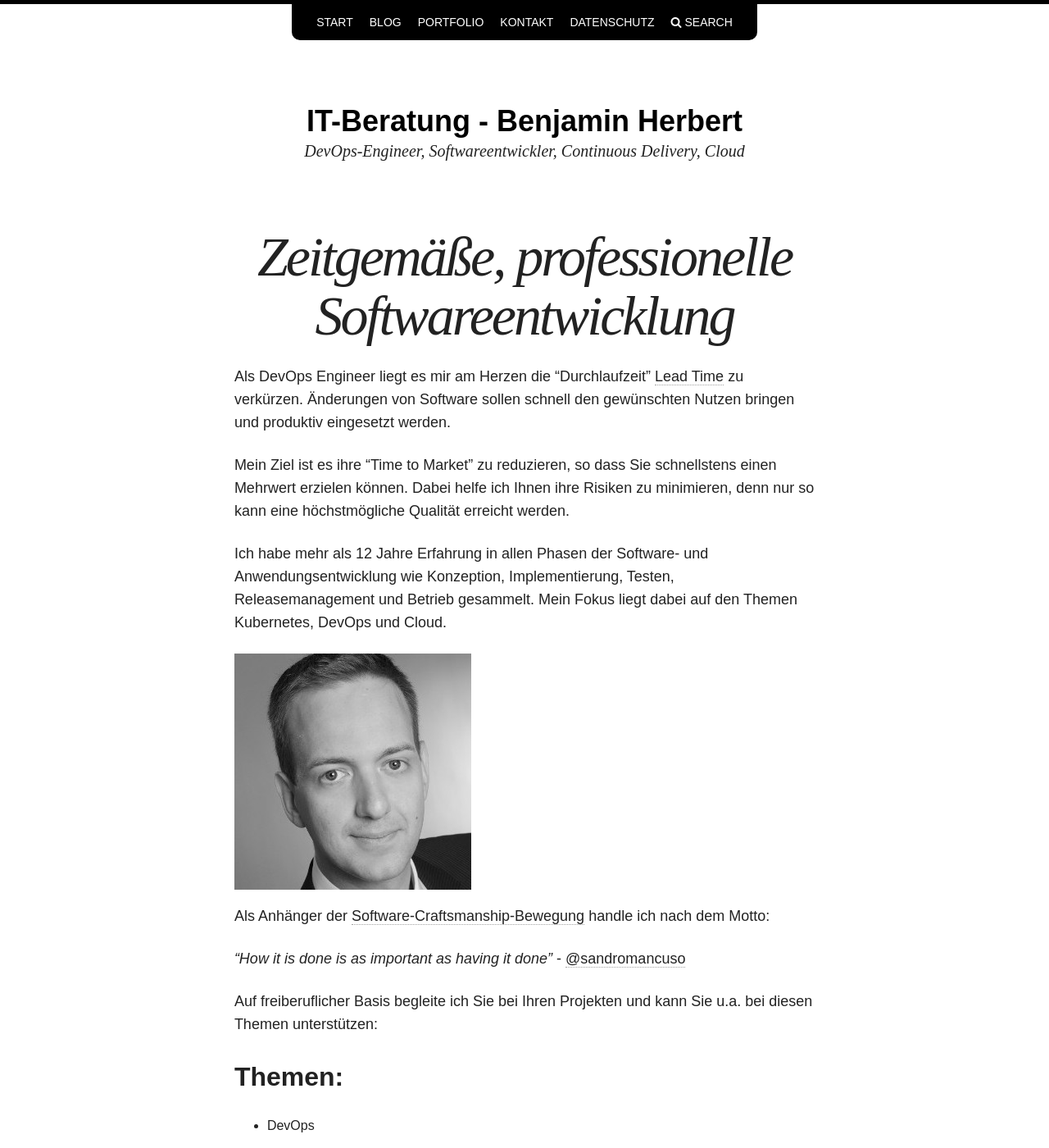
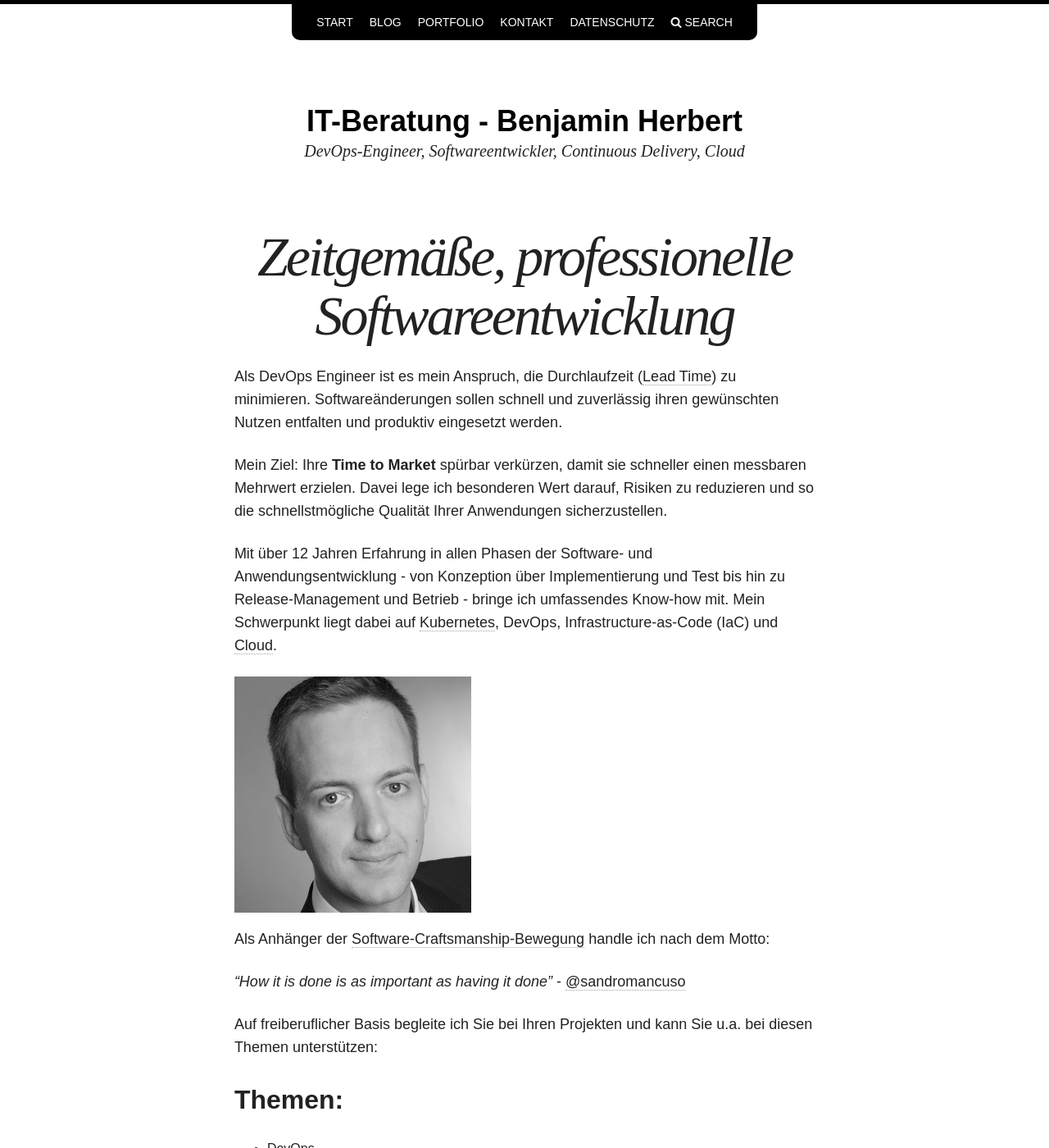
Before and after one commit to BenjaminHerbert/BenjaminHerbert.github.io, a Jekyll site: the page built from index.md, in a window 1280 px wide and 1400 px high. Shown: the whole window at 82% size. Built offline with Jekyll 4.4.1, drawn with Linux system fonts in a browser that asks for light colours; some of the changed text lies outside the part shown.

Commit message:
feat: homepage text with links to tags

```diff
--- a/index.md
+++ b/index.md
@@ -3,14 +3,11 @@ layout: page
 title: Zeitgemäße, professionelle Softwareentwicklung
 tags: [devops,java,freelancer,freiberufler,it-beratung,softwareentwicklung,software,consulting,continuous integration,tdd]
 ---
+Als DevOps Engineer ist es mein Anspruch, die Durchlaufzeit ([Lead Time](https://en.wikipedia.org/wiki/Lead_time)) zu minimieren. Softwareänderungen sollen schnell und zuverlässig ihren gewünschten Nutzen entfalten und produktiv eingesetzt werden.
 
-Als DevOps Engineer liegt es mir am Herzen die "Durchlaufzeit" [Lead Time](https://en.wikipedia.org/wiki/Lead_time) zu verkürzen. Änderungen von Software sollen schnell den gewünschten Nutzen bringen und produktiv eingesetzt werden.
+Mein Ziel: Ihre **Time to Market** spürbar verkürzen, damit sie schneller einen messbaren Mehrwert erzielen. Davei lege ich besonderen Wert darauf, Risiken zu reduzieren und so die schnellstmögliche Qualität Ihrer Anwendungen sicherzustellen.
 
-Mein Ziel ist es ihre "Time to Market" zu reduzieren, so dass Sie schnellstens einen Mehrwert erzielen können.
-Dabei helfe ich Ihnen ihre Risiken zu minimieren, denn nur so kann eine höchstmögliche Qualität erreicht werden.
-
-Ich habe mehr als 12 Jahre Erfahrung in allen Phasen der Software- und Anwendungsentwicklung wie Konzeption, Implementierung, Testen, Releasemanagement und Betrieb gesammelt.
-Mein Fokus liegt dabei auf den Themen Kubernetes, DevOps und Cloud.
+Mit über 12 Jahren Erfahrung in allen Phasen der Software- und Anwendungsentwicklung - von Konzeption über Implementierung und Test bis hin zu Release-Management und Betrieb - bringe ich umfassendes Know-how mit. Mein Schwerpunkt liegt dabei auf [Kubernetes](https://www.herbert.cc/tags/#kubernetes), DevOps, Infrastructure-as-Code (IaC) und [Cloud](https://www.herbert.cc/tags/#cloud).
 
 <div>
  <img src="images/bh.jpg" alt="Foto von Benjamin Herbert"/>
```
Also changed, not shown: other parts of index.md (+1 -2 lines).
